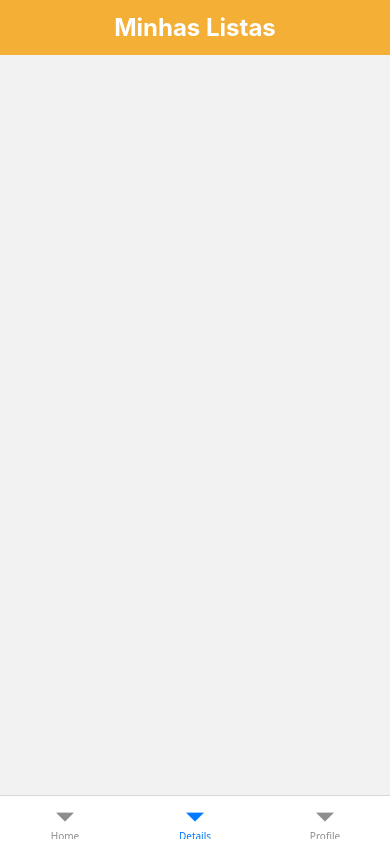
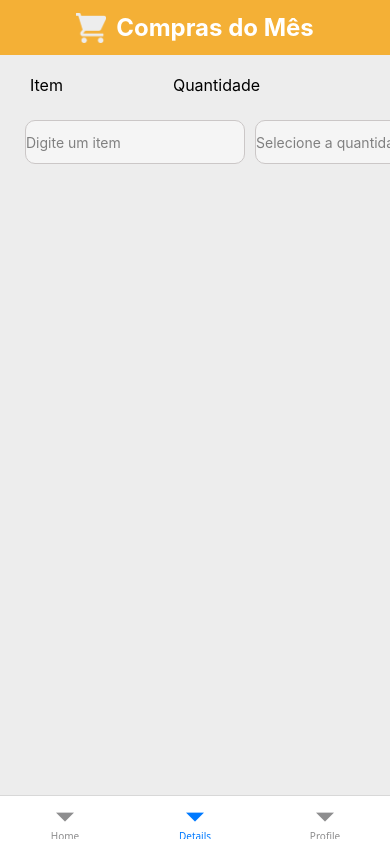
Before and after one commit to MateusRCz/projeto-aula-lista-de-compras, a React Native app: screen /Details in a window 390 px wide. Built offline with nearby package versions, Linux system fonts and the light colour scheme.

Commit message:
Tela Details completa

```diff
--- /dev/null
+++ b/src/screens/Details/components/Box.js
@@ -0,0 +1,131 @@
+import React, {useState} from 'react';
+import { View, Text, Pressable, StyleSheet } from 'react-native';
+import { TextInput } from 'react-native';
+
+export default function Box({ id, item, quantidade, flag, onEdit, onDelete }) {
+    const [editando, setEditando] = useState(false);
+    const [novoItem, setNovoItem] = useState(item);
+    const [novaQuantidade, setNovaQuantidade] = useState(quantidade);
+    const [marcado, setMarcado] = useState(false);
+
+    const salvarEdicao = () => {
+        onEdit(id, novoItem, novaQuantidade);
+        setEditando(false);
+    };
+
+  return (
+    <View style={[estilos.box, marcado && estilos.boxMarcado]}>
+      <Pressable onPress={() => setMarcado(!marcado)} style={estilos.checkbox}>
+        <Text style={estilos.checkboxIcon}>
+          {marcado ? '✅' : '⬜'}
+        </Text>
+      </Pressable>
+
+      <View style={estilos.info}>
+    {editando ? (
+      <>
+        <TextInput
+          value={novoItem}
+          onChangeText={setNovoItem}
+          style={estilos.input}
+          placeholder="Editar item"
+        />
+        <TextInput
+          value={novaQuantidade}
+          onChangeText={setNovaQuantidade}
+          style={estilos.input}
+          placeholder="Editar quantidade"
+        />
+      </>
+    ) : (
+      <>
+        <Text style={[estilos.text, marcado && estilos.textMarcado]}>
+          Item: {item}
+        </Text>
+        <Text style={[estilos.text, marcado && estilos.textMarcado]}>
+          Quantidade: {quantidade}
+        </Text>
+      </>
+    )}
+  </View>
+
+
+      <View style={estilos.buttons}>
+        {editando ? (
+          <Pressable onPress={salvarEdicao} style={estilos.edit}>
+            <Text style={estilos.buttonText}>💾</Text>
+          </Pressable>
+        ) : (
+          <Pressable onPress={() => setEditando(true)} style={estilos.edit}>
+            <Text style={estilos.buttonText}>📝</Text>
+          </Pressable>
+        )}
+        <Pressable onPress={() => onDelete(id)} style={estilos.delete}>
+          <Text style={estilos.buttonText}>🗑️</Text>
+        </Pressable>
+      </View>
+    </View>
+  );
+}
+
+const estilos = StyleSheet.create({
+  box: {
+    backgroundColor: '#F5F5F5',
+    padding: 15,
+    marginVertical: 10,
+    borderRadius: 10,
+    borderColor: '#ccc',
+    borderWidth: 1,
+  },
+  flag: {
+    fontWeight: 'bold',
+    marginBottom: 5,
+  },
+  text: {
+    fontSize: 16,
+    marginBottom: 5,
+  },
+  input: {
+    backgroundColor: '#fff',
+    borderColor: '#ccc',
+    borderWidth: 1,
+    borderRadius: 8,
+    padding: 8,
+    marginBottom: 5,
+  },
+  buttons: {
+    flexDirection: 'row',
+    justifyContent: 'space-between',
+  },
+  edit: {
+    padding: 8,
+    borderRadius: 5,
+  },
+  delete: {
+    padding: 8,
+    borderRadius: 5,
+  },
+  buttonText: {
+    color: 'black',
+    fontWeight: 'bold',
+    fontSize: 30,
+  },
+  checkbox: {
+    marginBottom: 10,
+  },
+  checkboxIcon: {
+    fontSize: 24,
+    transitionDuration: '300ms',
+  },
+  boxMarcado: {
+    backgroundColor: '#dcdcdc',
+  },
+  textMarcado: {
+    textDecorationLine: 'line-through',
+    color: '#888',
+  },
+  info: {
+    flex: 1,
+  },
+
+});
--- /dev/null
+++ b/src/screens/Details/components/Search.js
@@ -0,0 +1,130 @@
+import React, { useEffect, useState } from "react";
+import { View, Text, StyleSheet, Pressable, TextInput } from "react-native";
+import { Button, FlatList } from "react-native-web"; //eliminar
+import Box from "./Box";
+
+export default function Search({query, setQuery}) {
+  const [boxes, setBoxes] = useState([]);
+  const [nextId, setNextId] = useState(1);
+
+  const adicionarBox = () => {
+  if (itemTexto.trim() === '' || quantidadeTexto.trim() === '') return;
+
+  const novaBox = {
+    id: nextId,
+    item: itemTexto,
+    quantidade: quantidadeTexto,
+    flag: true,
+  };
+
+  setBoxes([...boxes, novaBox]);
+  setNextId(nextId + 1);
+
+
+  setItemTexto('');
+  setQuantidadeTexto('');
+};
+const editarBox = (id, novoItem, novaQuantidade) => {
+  setBoxes(prev =>
+    prev.map(box =>
+      box.id === id
+        ? { ...box, item: novoItem, quantidade: novaQuantidade }
+        : box
+    )
+  );
+};
+
+const excluirBox = (id) => {
+    setBoxes(boxes.filter(box => box.id !== id));
+  };
+
+
+
+  const [itemTexto, setItemTexto] = useState('');
+  const [quantidadeTexto, setQuantidadeTexto] = useState('');
+
+
+  return (
+    <View>
+      <View style={estilos.sideView}>
+        <Text style={estilos.textHead}>Item</Text>
+        <Text style={estilos.textHead}>Quantidade</Text>
+        <Text style={estilos.textHead}></Text>
+      </View>
+      <View style={estilos.sideView}>
+        <TextInput
+          value={itemTexto}
+          onChangeText={setItemTexto}
+          style={estilos.input}
+          placeholder="Digite um item"
+          placeholderTextColor="grey"
+        />
+        <TextInput
+          value={quantidadeTexto}
+          onChangeText={setQuantidadeTexto}
+          style={estilos.input}
+          placeholder="Selecione a quantidade"
+          placeholderTextColor="grey"
+        />
+
+        <Pressable onPress={adicionarBox} style={estilos.botao}>
+          <Text style={{ fontSize: 30, color: "white"}}>+</Text>
+        </Pressable>
+      </View>
+      {boxes.map((box) => (
+        <Box
+          key={box.id}
+          id={box.id}
+          item={box.item}
+          quantidade={box.quantidade}
+          flag={box.flag}
+          onEdit={editarBox}
+          onDelete={excluirBox}
+        />
+      ))}
+
+    </View>
+  );
+}
+
+const estilos = StyleSheet.create({
+  input: {
+    justifyContent: "center",
+    margin: 5,
+    backgroundColor: "#F5F5F5",
+    borderColor: "#cbc7c7ff",
+    borderWidth: 1,
+    borderRadius: 10,
+    height: 44,
+    color: "#000000ff",
+  },
+  textHead: {
+    marginLeft: 10,
+    fontSize: 16,
+    color: "#000000ff",
+  },
+  sideView:{
+    margin: 20,
+    marginBottom: 0,
+    alignItems: "center",
+    flexDirection: "row",
+    justifyContent: "space-between",
+  },
+  botao: {
+    backgroundColor: "#FBB544",
+    width: 44,
+    height: 44,
+    borderRadius: 20,
+    justifyContent: "center",
+    alignItems: "center",
+  },
+  modal: {
+    display: "flex",
+    justifyContent: "center",
+    alignItems: "center",
+    backgroundColor: "#ffffffff",
+    height: "50%",
+    width: "80%",
+    margin: 40,
+  },
+});
--- /dev/null
+++ b/src/screens/Details/components/Top.js
@@ -0,0 +1,36 @@
+import React, { useEffect, useState } from "react";
+import { View, Text, Image, StyleSheet, TextInput } from "react-native";
+
+import compras from "../../../assets/carrinhoCompras.png"
+
+export default function Topo() {
+
+    return (
+        <View style={estilos.topo}>
+            <Image source={compras} style={estilos.iconeTopo} />
+            <Text style={estilos.text}>Compras do Mês</Text>
+        </View>
+)};
+
+const estilos = StyleSheet.create({
+    topo:{
+        backgroundColor:"#F4B036",
+        display: "flex",
+        justifyContent: "center",
+        alignItems: "center",
+        height: 55,
+        flexDirection: "row",
+    },
+    text:{
+        color: "#ffff",
+        display:"flex",
+        justifyContent:"center",
+        fontWeight: "bold",
+        fontSize: 24,
+    },
+    iconeTopo: {
+        width: 30,
+        height: 30,
+        marginRight: 10,
+    },
+})
--- a/src/screens/Details/index.js
+++ b/src/screens/Details/index.js
@@ -1,13 +1,25 @@
 import react from "react";
-import { View, Text } from "react-native-web";
+import { StyleSheet, View } from "react-native";
+import { useState } from "react";
+import Topo from "./components/Top";
+import Pesquisa from "./components/Search";
 
-import Topo from "../Home/components/Topo";
 
-export default function Sobre({ }){
-    return(
-        <View>
-            <Topo/>
-        </View>
-    );
+ function Sobre() {
 
-}
+   return (
+     <View style={estilos.tela}>
+       <Topo />
+       <Pesquisa />
+     </View>
+   );
+ }
+
+ const estilos = StyleSheet.create({
+   tela: {
+     flex: 1,
+     backgroundColor: "#EDEDED",
+   },
+ });
+
+ export default Sobre;
```
Also changed, not shown: src/screens/Details/components/ButtonAdd.js (added, +86 -0 lines), src/assets/carrinhoCompras.png (added), 1 other file (tests, documents, lock files or other folders).
